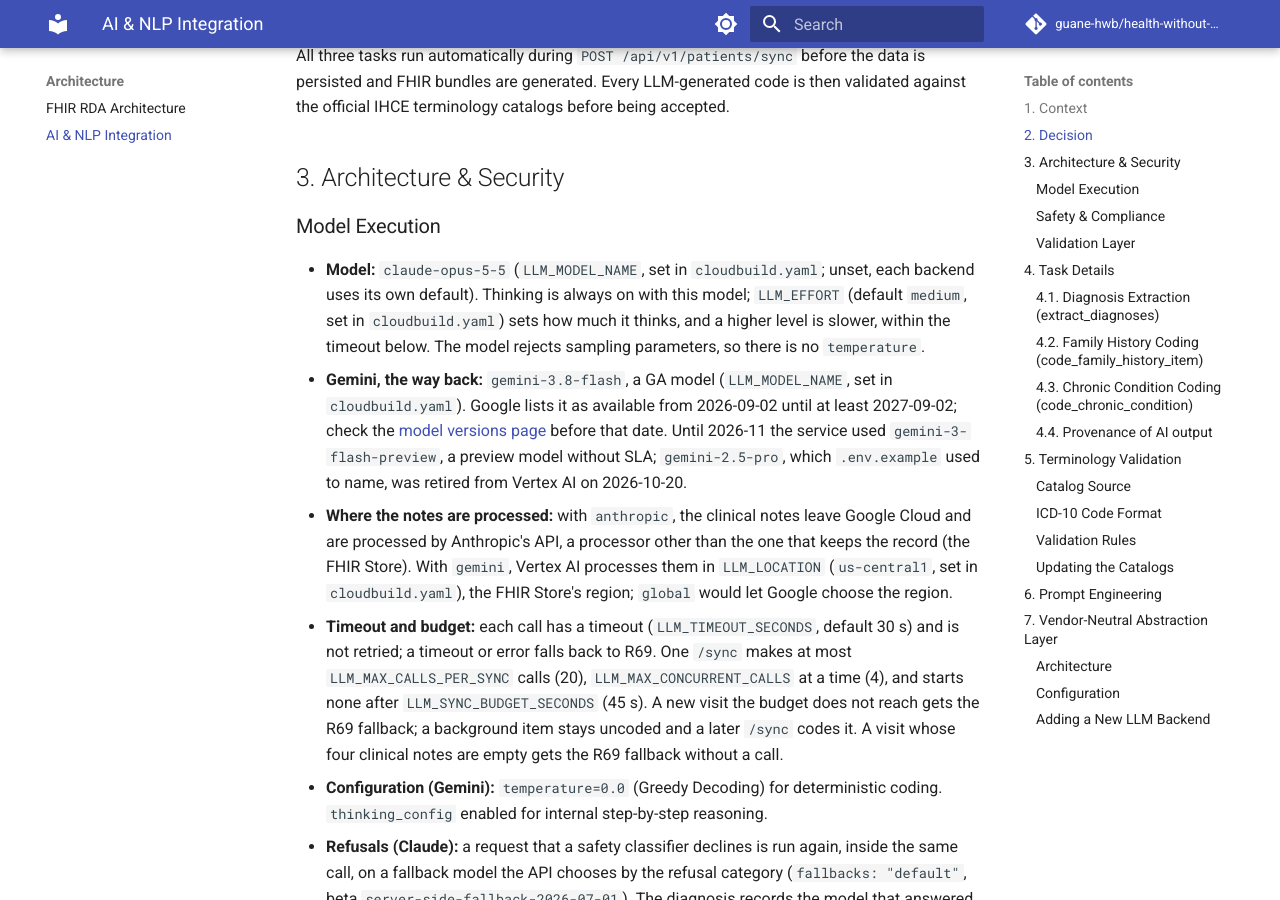
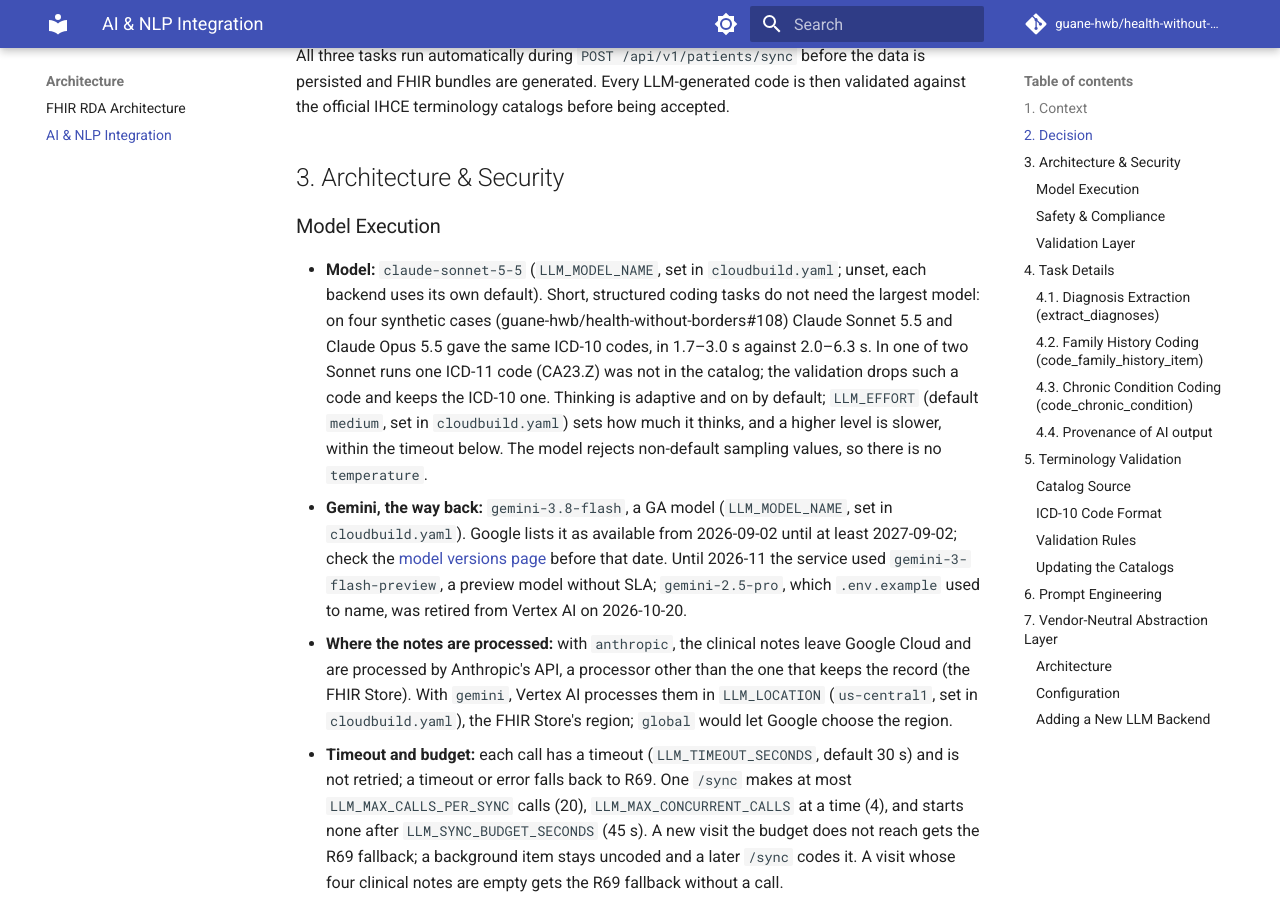
Before and after one commit to guane-hwb/health-without-borders, an MkDocs documentation site: the page built from docs/architecture/ai-integration.md, in a window 1280 px wide and 900 px high, scrolled down 816 px. Built offline with MkDocs 1.6.1 and Material for MkDocs 9.7.7, drawn with Linux system fonts in a browser that asks for light colours; comment, search, counter and statistics services are not loaded; some of the changed text lies outside the part shown.

Commit message:
feat(llm): default the Claude backend to Claude Sonnet 5.5
The coding tasks are short and structured. On four synthetic cases
Claude Sonnet 5.5 gave the same ICD-10 codes as Claude Opus 5.5, in
1.7-3.0 s against 2.0-6.3 s, at half the price per token.

- claude.py: DEFAULT_MODEL is claude-sonnet-5-5.
- cloudbuild.yaml: LLM_MODEL_NAME=claude-sonnet-5-5.
- config.py, .env.example, README.md and the AI ADR name the new default;
  the ADR records the comparison and that one ICD-11 code of one run was
  not in the catalog, which the validation drops.
- Tests: the default model and the deployment guard follow; the override
  test uses claude-opus-5-5 so that it differs from the default.

```diff
--- a/cloudbuild.yaml
+++ b/cloudbuild.yaml
@@ -96,7 +96,7 @@ steps:
       - '--remove-env-vars'
       - 'NFC_BOOTSTRAP_IMPORT,GCP_HL7_STORE_ID,HL7_SENDING_APP,HL7_SENDING_FACILITY,HL7_RECEIVING_APP,HL7_RECEIVING_FACILITY,HL7_PROCESSING_ID,HL7_VERSION_ID'
       - '--update-env-vars'
-      - 'INSTANCE_CONNECTION_NAME=migrants-unicef:us-central1:hwb-db-cluster,DB_USER=postgres,DB_NAME=hwb_db,GCP_PROJECT_ID=migrants-unicef,GCP_LOCATION=us-central1,GCP_DATASET_ID=hwb-dataset,GCP_FHIR_STORE_ID=hwb-fhir-store,ACCESS_TOKEN_EXPIRE_MINUTES=60,REFRESH_TOKEN_EXPIRE_MINUTES=10080,LLM_BACKEND=anthropic,LLM_MODEL_NAME=claude-opus-5-5,LLM_EFFORT=medium,LLM_LOCATION=us-central1'
+      - 'INSTANCE_CONNECTION_NAME=migrants-unicef:us-central1:hwb-db-cluster,DB_USER=postgres,DB_NAME=hwb_db,GCP_PROJECT_ID=migrants-unicef,GCP_LOCATION=us-central1,GCP_DATASET_ID=hwb-dataset,GCP_FHIR_STORE_ID=hwb-fhir-store,ACCESS_TOKEN_EXPIRE_MINUTES=60,REFRESH_TOKEN_EXPIRE_MINUTES=10080,LLM_BACKEND=anthropic,LLM_MODEL_NAME=claude-sonnet-5-5,LLM_EFFORT=medium,LLM_LOCATION=us-central1'
 
 # Maximum build time (15 minutes)
 timeout: '900s'
--- a/docs/architecture/ai-integration.md
+++ b/docs/architecture/ai-integration.md
@@ -20,7 +20,7 @@ All three tasks run automatically during `POST /api/v1/patients/sync` before the
 
 ### Model Execution
 
-- **Model:** `claude-opus-5-5` (`LLM_MODEL_NAME`, set in `cloudbuild.yaml`; unset, each backend uses its own default). Thinking is always on with this model; `LLM_EFFORT` (default `medium`, set in `cloudbuild.yaml`) sets how much it thinks, and a higher level is slower, within the timeout below. The model rejects sampling parameters, so there is no `temperature`.
+- **Model:** `claude-sonnet-5-5` (`LLM_MODEL_NAME`, set in `cloudbuild.yaml`; unset, each backend uses its own default). Short, structured coding tasks do not need the largest model: on four synthetic cases (guane-hwb/health-without-borders#108) Claude Sonnet 5.5 and Claude Opus 5.5 gave the same ICD-10 codes, in 1.7–3.0 s against 2.0–6.3 s. In one of two Sonnet runs one ICD-11 code (CA23.Z) was not in the catalog; the validation drops such a code and keeps the ICD-10 one. Thinking is adaptive and on by default; `LLM_EFFORT` (default `medium`, set in `cloudbuild.yaml`) sets how much it thinks, and a higher level is slower, within the timeout below. The model rejects non-default sampling values, so there is no `temperature`.
 - **Gemini, the way back:** `gemini-3.8-flash`, a GA model (`LLM_MODEL_NAME`, set in `cloudbuild.yaml`). Google lists it as available from 2026-09-02 until at least 2027-09-02; check the [model versions page](https://docs.cloud.google.com/vertex-ai/generative-ai/docs/learn/model-versions) before that date. Until 2026-11 the service used `gemini-3-flash-preview`, a preview model without SLA; `gemini-2.5-pro`, which `.env.example` used to name, was retired from Vertex AI on 2026-10-20.
 - **Where the notes are processed:** with `anthropic`, the clinical notes leave Google Cloud and are processed by Anthropic's API, a processor other than the one that keeps the record (the FHIR Store). With `gemini`, Vertex AI processes them in `LLM_LOCATION` (`us-central1`, set in `cloudbuild.yaml`), the FHIR Store's region; `global` would let Google choose the region.
 - **Timeout and budget:** each call has a timeout (`LLM_TIMEOUT_SECONDS`, default 30 s) and is not retried; a timeout or error falls back to R69. One `/sync` makes at most `LLM_MAX_CALLS_PER_SYNC` calls (20), `LLM_MAX_CONCURRENT_CALLS` at a time (4), and starts none after `LLM_SYNC_BUDGET_SECONDS` (45 s). A new visit the budget does not reach gets the R69 fallback; a background item stays uncoded and a later `/sync` codes it. A visit whose four clinical notes are empty gets the R69 fallback without a call.
@@ -166,7 +166,7 @@ Set `LLM_BACKEND` in your `.env` file:
 
 | Value | Effect |
 |---|---|
-| `anthropic` (default) | Uses Claude through the Anthropic API with the model in `LLM_MODEL_NAME` (default `claude-opus-5-5`) and `ANTHROPIC_API_KEY`; without the key the service does not start |
+| `anthropic` (default) | Uses Claude through the Anthropic API with the model in `LLM_MODEL_NAME` (default `claude-sonnet-5-5`) and `ANTHROPIC_API_KEY`; without the key the service does not start |
 | `gemini` | Uses Google Vertex AI with the model in `LLM_MODEL_NAME` (default `gemini-3.8-flash`) |
 | `noop` | Returns deterministic fallback codes (R69) without any LLM call |
 
```
Also changed, not shown: README.md (+1 -1 lines), 5 other files.
